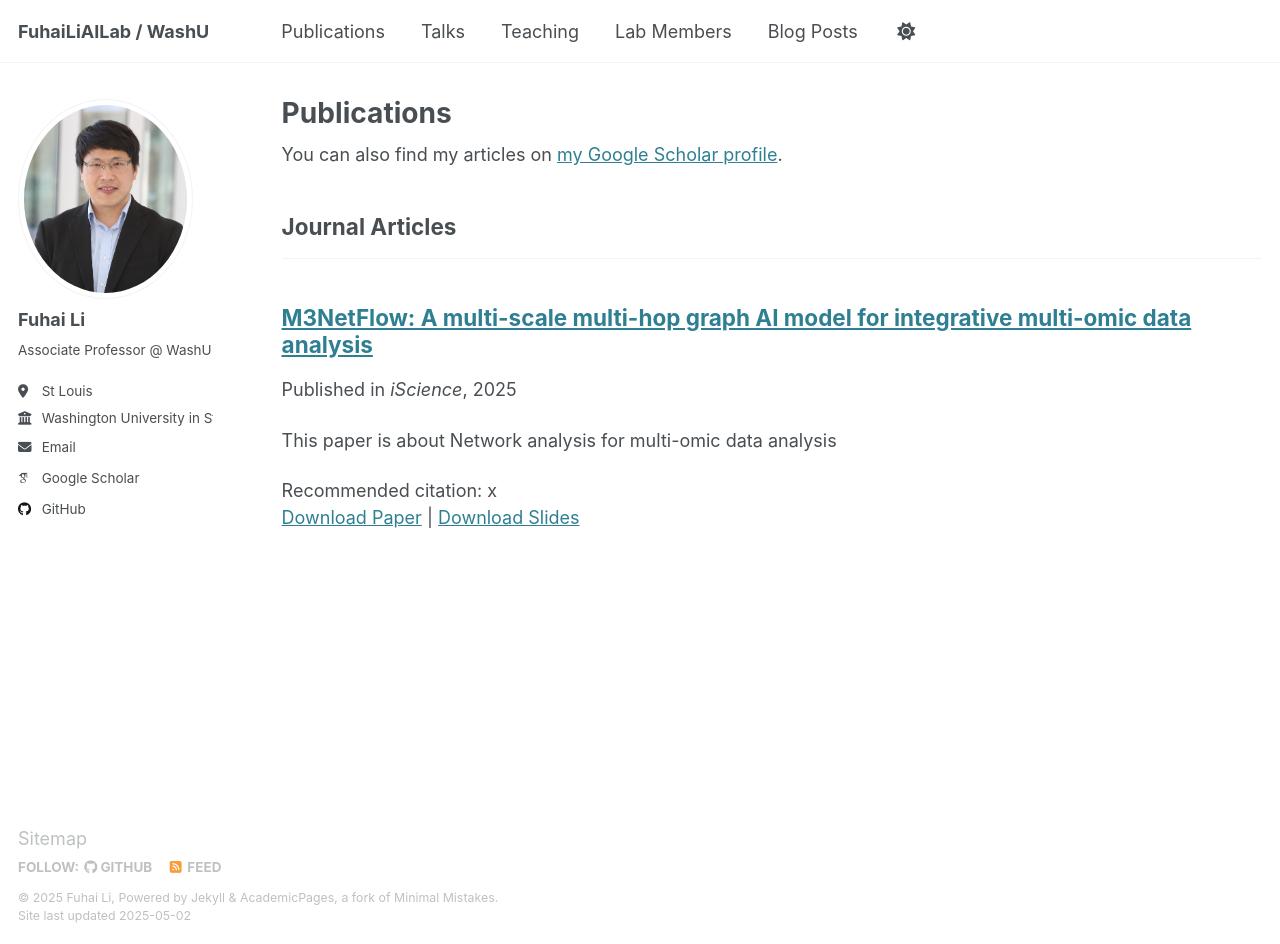
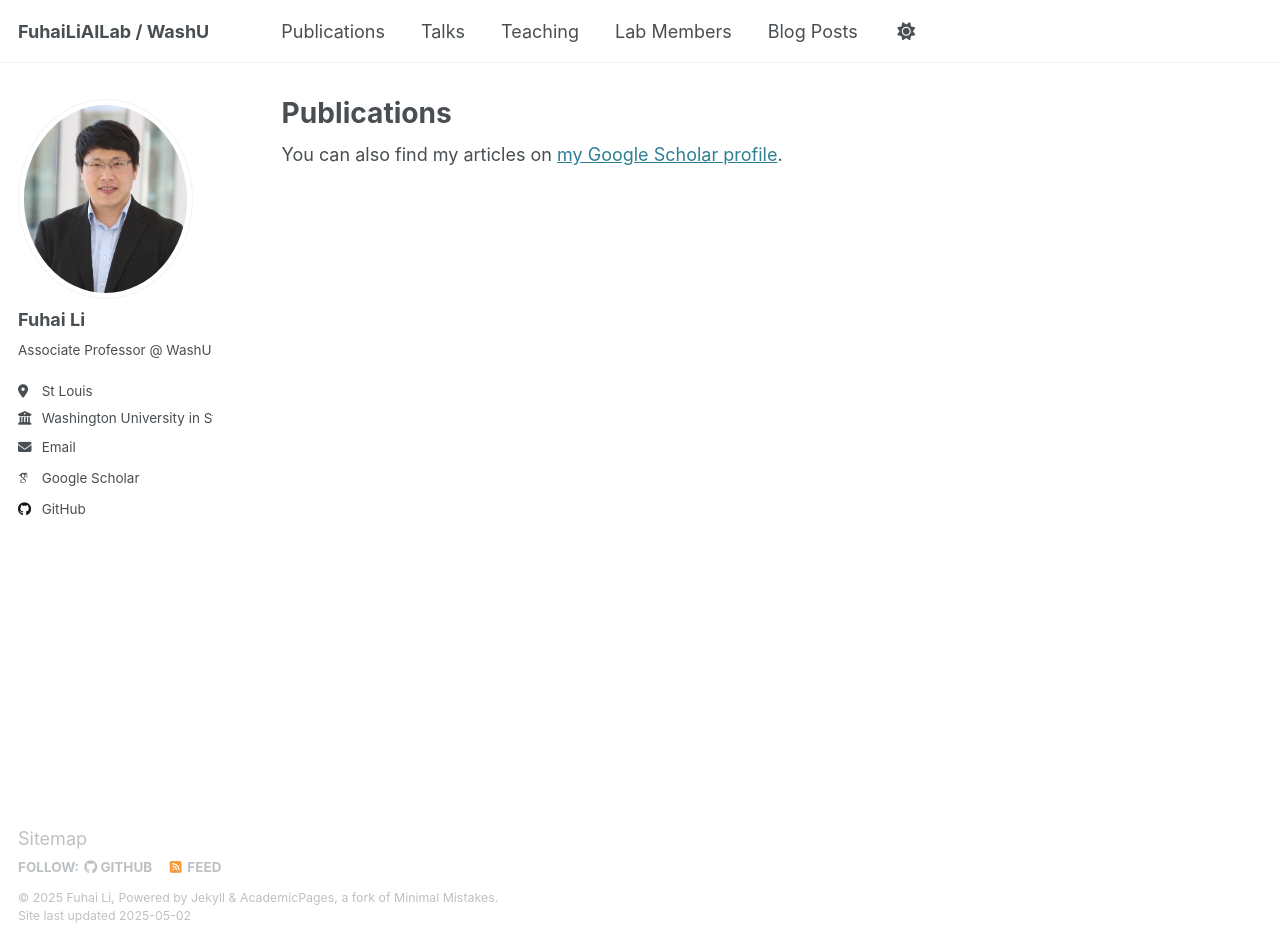
Before and after one commit to FuhaiLiAiLab/FuhaiLiAILab.github.io, a Jekyll site: the page built from _pages/publications.html, in a window 1280 px wide and 944 px high. Built offline with Jekyll 4.4.1, drawn with Linux system fonts in a browser that asks for light colours; some web fonts are replaced.

Commit message:
Update 2025-GraphAI-02.md

```diff
--- a/_publications/publication/2025-GraphAI-02.md
+++ b/_publications/publication/2025-GraphAI-02.md
@@ -1,15 +1,3 @@
----
-title: "M3NetFlow: A multi-scale multi-hop graph AI model for integrative multi-omic data analysis"
-collection: publications
-category: manuscripts
-permalink: /publication/2025-GraphAI-01
-excerpt: 'This paper is about Network analysis for multi-omic data analysis'
-date: 2025-01-01
-venue: 'iScience'
-slidesurl: 'x'
-paperurl: 'x'
-citation: 'x'
-Figure: <img src="images/profile.png" alt="Test" width="300"/>
----
 
+<img src="images/profile.png" alt="Test" width="300"/>
 The contents above will be part of a list of publications, if the user clicks the link for the publication than the contents of section will be rendered as a full page, allowing you to provide more information about the paper for the reader. When publications are displayed as a single page, the contents of the above "citation" field will automatically be included below this section in a smaller font.
```
